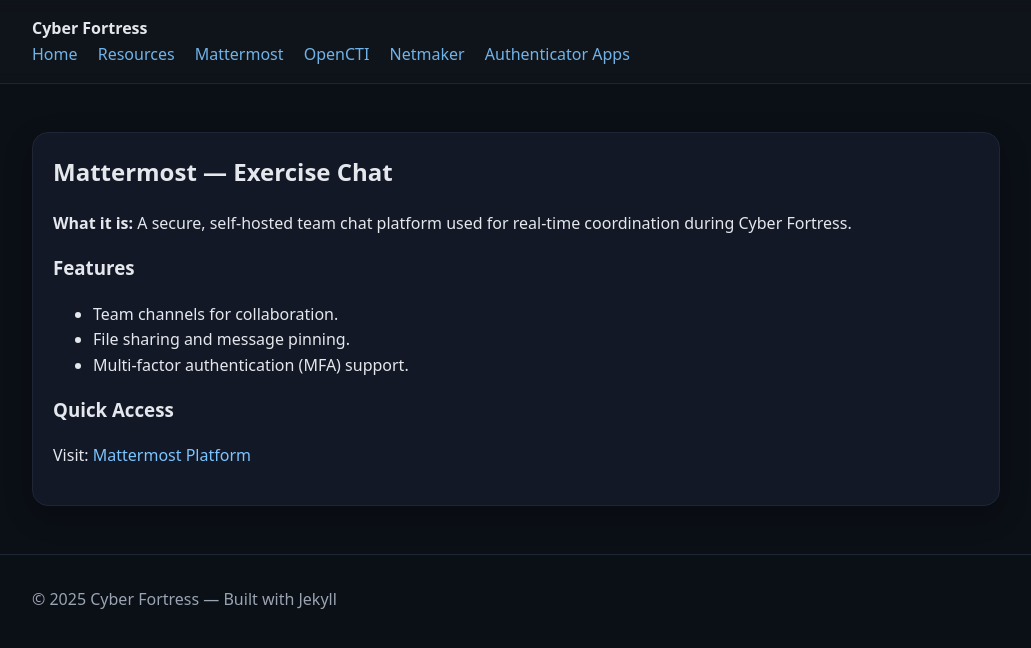
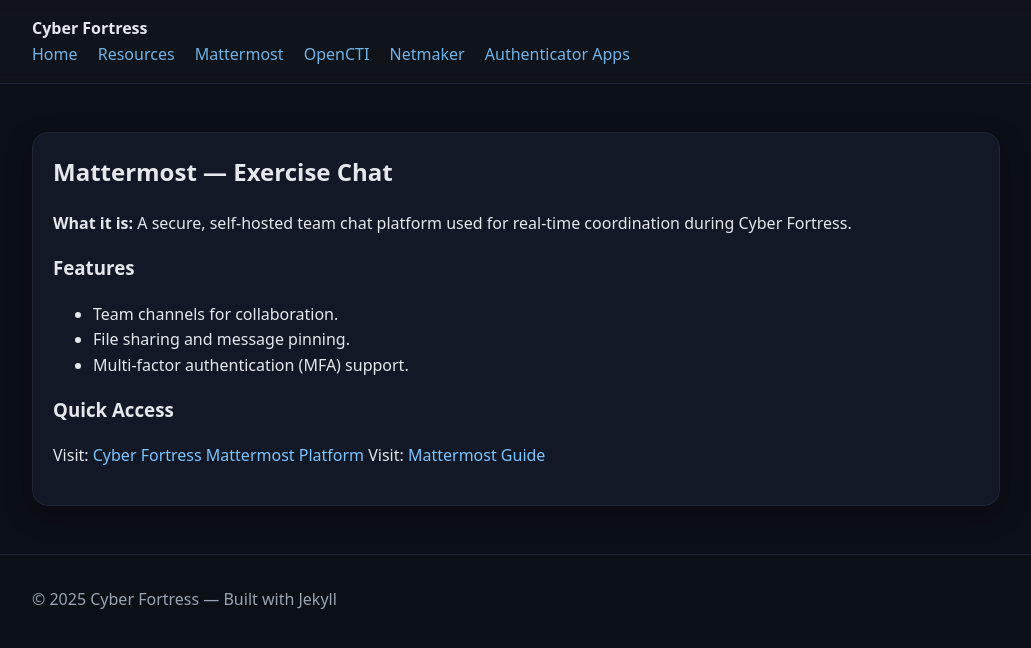
Before and after one commit to Anaesthetiic/CF25-web-03, a Jekyll site: the page built from resources/mattermost.md, in a window 1280 px wide. Shown: the top 648 px of the page, without its empty margins (124-1155 px from the left). Built offline with Jekyll 4.4.1, drawn with Linux system fonts in a browser that asks for light colours.

Commit message:
Update mattermost.md

```diff
--- a/resources/mattermost.md
+++ b/resources/mattermost.md
@@ -14,5 +14,6 @@ permalink: /resources/mattermost/
     <li>Multi-factor authentication (MFA) support.</li>
   </ul>
   <h3>Quick Access</h3>
-  <p>Visit: <a href="https://mattermost.example.com">Mattermost Platform</a></p>
+  <p>Visit: <a href="https://mattermost.aws.thecyberexercise.com/">Cyber Fortress Mattermost Platform</a>
+     Visit: <a href="https://docs.mattermost.com/end-user-guide/collaborate/access-your-workspace.html">Mattermost Guide</a></p>
 </div>
```
